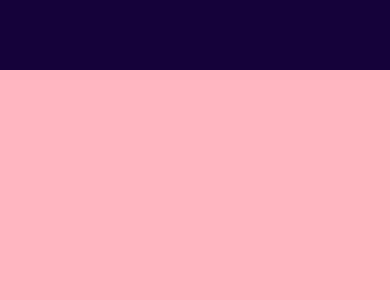
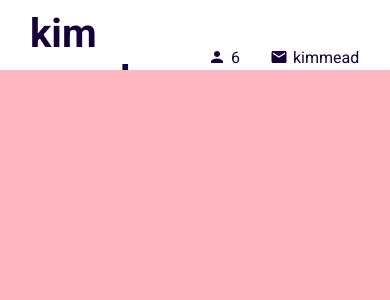
Before and after one commit to KimMead/portfolio, a React (Create React App) app: page / in a window 390 px wide. Shown: the top 300 px of the page. Built offline with nearby package versions, Linux system fonts and the light colour scheme.

Commit message:
Add Material icons module, add email and phone

```diff
--- a/package.json
+++ b/package.json
@@ -3,6 +3,8 @@
   "version": "0.1.0",
   "private": true,
   "dependencies": {
+    "@material-ui/core": "^4.12.1",
+    "@material-ui/icons": "^4.11.2",
     "@testing-library/jest-dom": "^5.14.1",
     "@testing-library/react": "^11.2.7",
     "@testing-library/user-event": "^12.8.3",
--- a/src/app.scss
+++ b/src/app.scss
@@ -7,6 +7,7 @@
         background: lightsalmon;
         position: relative;
         top: 70px;
+        scroll-behavior: smooth;
         scroll-snap-type: y mandatory;
         // scrollbar-width: none;
         // &::-webkit-scrollbar{
--- a/src/components/contact/Contact.jsx
+++ b/src/components/contact/Contact.jsx
@@ -2,7 +2,7 @@
 
 export default function Contact() {
     return (
-        <div className="contact">
+        <div className="contact" id="contact">
 
         </div>
     )
--- a/src/components/intro/Intro.jsx
+++ b/src/components/intro/Intro.jsx
@@ -2,7 +2,7 @@
 
 export default function Intro() {
     return (
-        <div className="intro">
+        <div className="intro" id="intro">
         </div>
     )
 }
--- a/src/components/portfolio/Portfolio.jsx
+++ b/src/components/portfolio/Portfolio.jsx
@@ -2,7 +2,7 @@
 
 export default function Portfolio() {
     return (
-        <div className="portfolio">
+        <div className="portfolio" id="portfolio">
 
         </div>
     )
--- a/src/components/topbar/Topbar.jsx
+++ b/src/components/topbar/Topbar.jsx
@@ -1,9 +1,23 @@
-import "./topbar.scss"
+import "./topbar.scss";
+import { Person, Mail } from '@material-ui/icons';
 
 export default function Topbar() {
     return (
         <div className="topbar">
-
+            <div className="wrapper">
+                <div className="left">
+                    <a href="#intro" className="logo">kim meadows.</a>
+                    <div className="itemContainer">
+                        <Person className="icon" />
+                        <span>654654</span>
+                    </div>
+                    <div className="itemContainer">
+                        <Mail className="icon" />
+                        <span>kimmeadows8@gmail.com</span>
+                    </div>
+                </div>
+                <div className="right"></div>
+            </div>
         </div>
     )
 }
--- a/src/components/topbar/topbar.scss
+++ b/src/components/topbar/topbar.scss
@@ -1,8 +1,43 @@
+@import "../../global.scss";
+
+
 .topbar {
-width: 100%;
-height: 70px;
-background-color: #15023a;
-position: fixed;
-top: 0;
-z-index: 2;
+    width: 100%;
+    height: 70px;
+    background-color: white;
+    color: $mainColor;
+    position: fixed;
+    top: 0;
+    z-index: 2;
+
+    .wrapper{
+        padding: 10px 30px;
+        display: flex;
+        align-items: center;
+        justify-content: space-between;
+
+        .left{
+            display: flex;
+            align-items: center;
+
+            .logo{
+                font-size: 40px;
+                font-weight: 700;
+                text-decoration: none;
+                color: inherit;
+                margin-right: 40px;
+            }
+
+            .itemContainer{
+                display: flex;
+                align-items: center;
+                margin-left: 30px;
+
+                .icon{
+                    font-size: 18px;
+                    margin-right: 5px;
+                }
+            }
+        }
+    }
 }
--- /dev/null
+++ b/src/global.scss
@@ -0,0 +1 @@
+$mainColor: #15023a;
```
Also changed, not shown: 1 other file (tests, documents, lock files or other folders).
